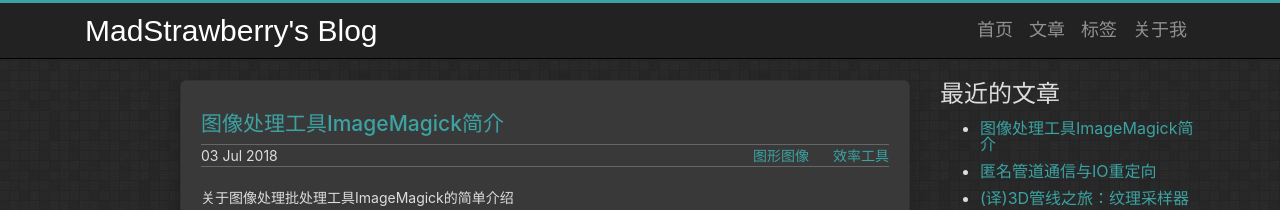
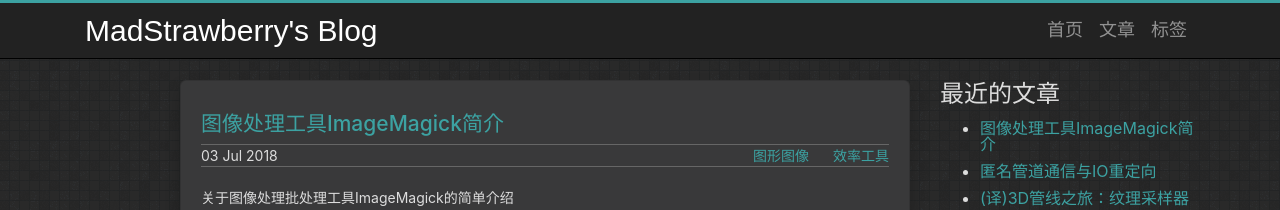
Before and after one commit to FrankPIE/FrankPIE.github.io, a Jekyll site: the page built from index.html, in a window 1280 px wide. Shown: the top 210 px of the page. Built offline with Jekyll 4.4.1, drawn with Linux system fonts in a browser that asks for light colours; a script that is not in the unit is left out; the list of posts is cut into pages by our own code.

Commit message:
feat(header): hide about page for temporary

```diff
--- a/_includes/header.html
+++ b/_includes/header.html
@@ -56,7 +56,7 @@
                 <a class="nav-item nav-link" href="{{ '' | relative_url }}/">首页</a>
                 <a class="nav-item nav-link" href="{{ 'archive' | relative_url }}">文章</a>
                 <a class="nav-item nav-link" href="{{ 'tags' | relative_url }}">标签</a>
-                <a class="nav-item nav-link" href="{{ 'about' | relative_url }}">关于我</a>
+                <!-- <a class="nav-item nav-link" href="{{ 'about' | relative_url }}">关于我</a> -->
             </div>
         </div>
     </div>
```
